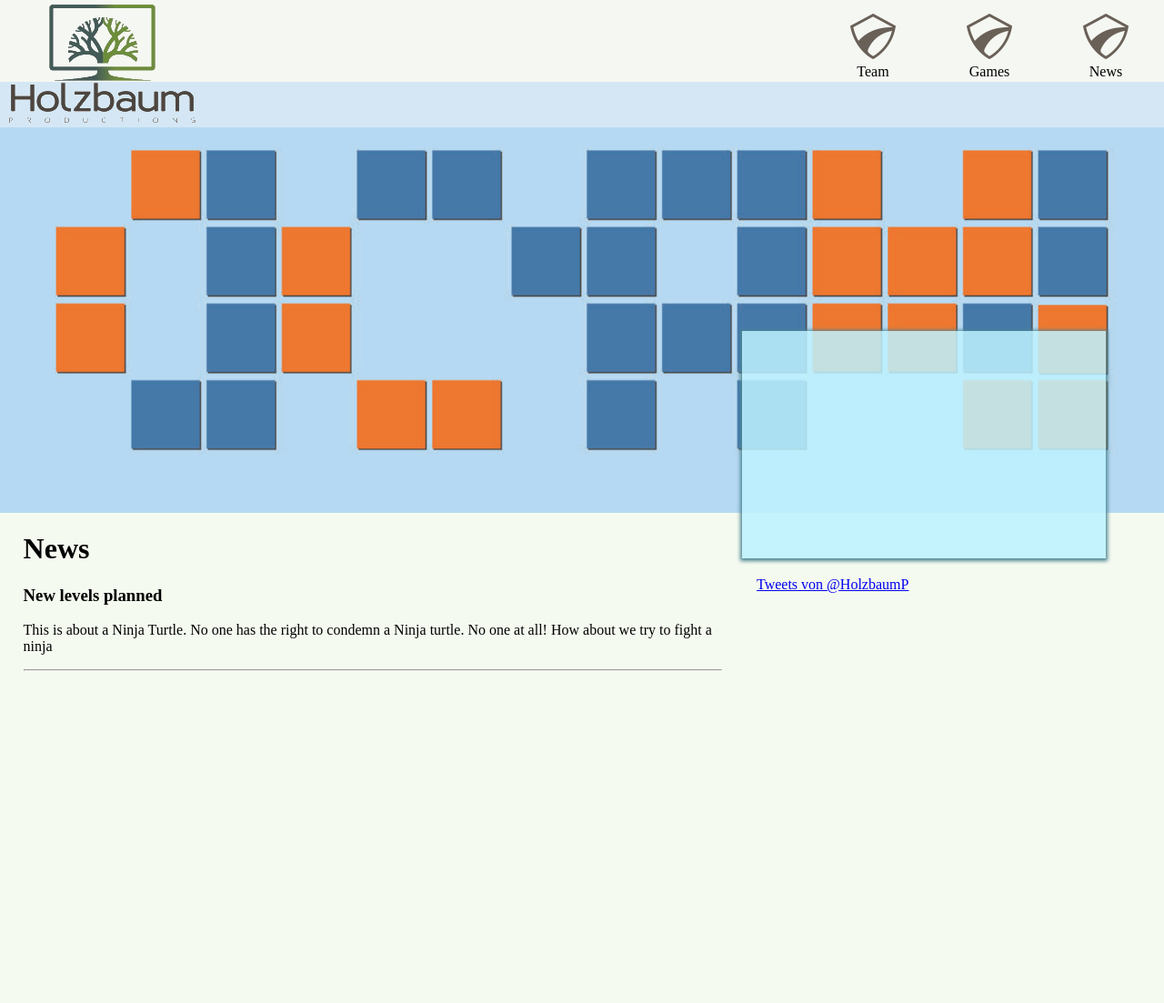
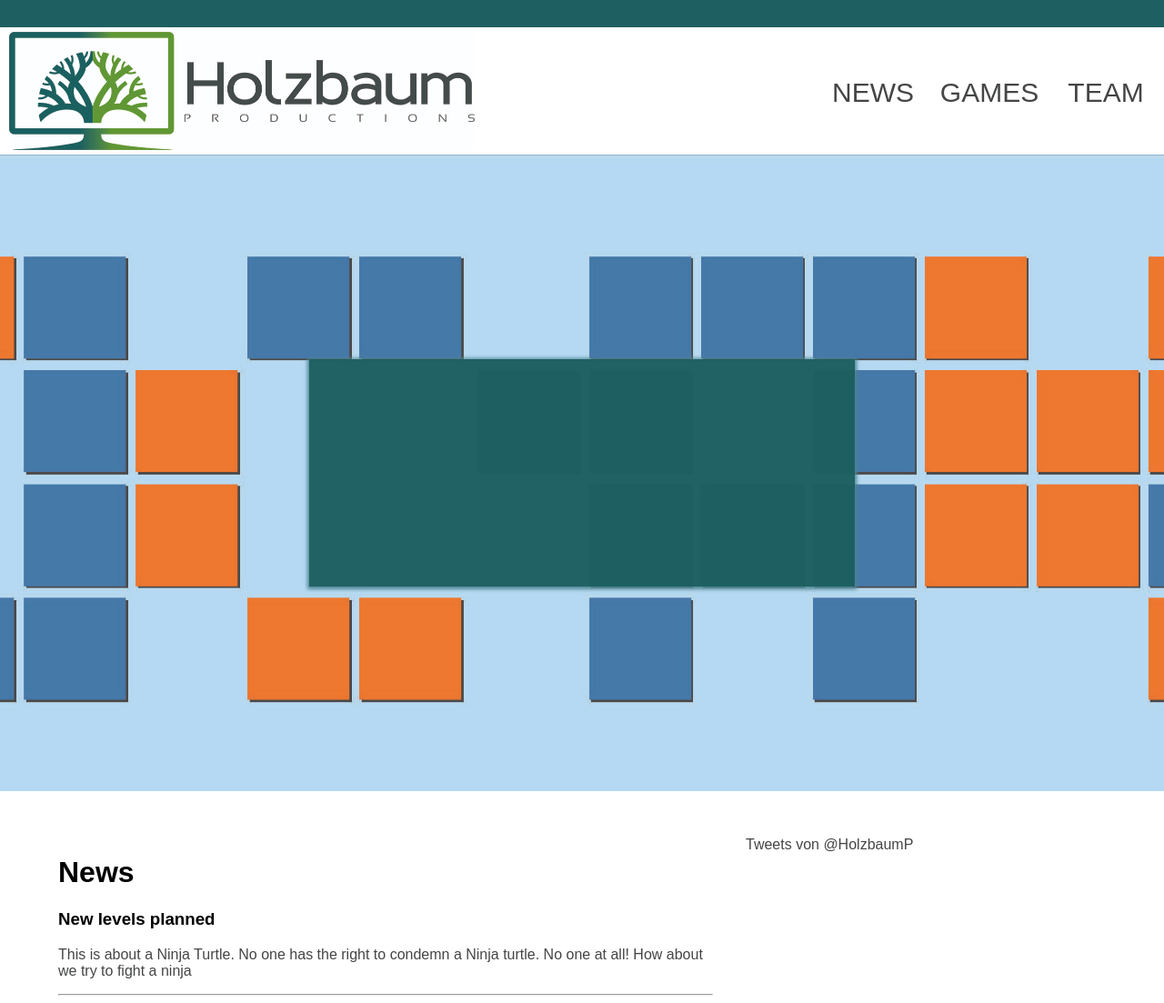
Before and after one commit to fbHolzbaum/PersonalGit2, a PHP site: page /main.html in a window 1280 px wide. Shown: the whole page at 91% size. Before the commit the page ends 738 px from the top, so only its background shows below. Run offline with PHP 8.4, Linux system fonts and the light colour scheme; some libraries are stand-ins or nearby versions.

Commit message:
Resized the whole website and changed images

```diff
--- a/Websites/HolzbaumProductions/CSS/style.css
+++ b/Websites/HolzbaumProductions/CSS/style.css
@@ -1,7 +1,22 @@
 body{
 	border:0px;
 	margin:0px;
-	background-color:rgb(245, 250, 240);
+	background-color:rgb(255, 255, 255);
+	overflow-x:hidden;
+	overflow-y:scroll;
+}
+
+p, h1, h2, h3, a{
+	font-family:"Arial";
+
+}
+
+p, a{
+	color:rgb(68,69,69);
+}
+
+a{
+	text-decoration: none;
 }
 
 img{
@@ -9,66 +24,43 @@ img{
 	width:100%;
 }
 
-#header{
-	top:-50px;
+#topcolor{
+	height:30px;
 	width:100%;
-	height:auto;
-	position:relative;
-	z-index:1;
-	display: table;
-}
-
-#header img{
-	width:100%;
-	height:auto;
-	position:relative
-}
-
-#headerinformation{
-	height:250px;
-	width:400px;
-	top: -200px;
-	float:right;
-	right:5%;
-	position:relative;
-	background-color:rgba(190, 242, 255, 0.85);
-	-webkit-box-shadow: 0px 1px 4px 2px rgba(78,134,148,1);
-	-moz-box-shadow: 0px 1px 4px 2px rgba(78,134,148,1);
-	box-shadow: 0px 1px 4px 2px rgba(78,134,148,1);
-	z-index:4;
+	background-color:rgb(30, 96, 97);
 }
 
 #navigationbar{
 	width:100%;
 	height:140px;
-	background-color:rgba(245, 245, 245, 0.5);
+	background-color:rgba(255, 255, 255, 0.5);
 	z-index:2;
 	position:relative;
+	display:table;
 }
 
-#navigationsection{
+
+.navigationsection{
+	margin-top:auto;
+	margin-bottom:auto;
 	width:10%;
-	height:70%;
+	height:140px;
 	float:right;
-	text-align:center;
 }
 
-#navigationsection img{
-	margin-top:15px;
-	height:50px;
-	width:50px;
-}
 
-#navigationsection p{
+.navigationsection a{
+	display:block;
+	font-size:30px;
 	text-align:center;
 	margin-left:auto;
 	margin-right:auto;
-	margin-top:5px;
+	margin-top:55px;
 }
 
 #logo{
 	height:130px;
-	width:205px;
+	width:512px;
 	margin-top:5px;
 	margin-bottom:5px;
 	margin-left:10px;
@@ -76,14 +68,59 @@ img{
 	float:left;
 }
 
+
+#header{
+	width:100%;
+	height:700px;
+	position:relative;
+	z-index:1;
+	overflow:hidden;
+	text-align:center;
+}
+
+
+#headerimage{
+	width:2400px;
+	height:700px;
+	position:absolute;
+	padding:0;
+	margin-left:-1200px;
+	left:50%;
+}
+
+#headerimage img{
+	width:auto;
+	height:700px;
+	position:relative;
+	display:block;
+	margin: auto auto;
+}
+
+#headerinformation{
+	height:250px;
+	width:600px;
+	top:-475px;
+	display:block;
+	margin-left:auto;
+	margin-right:auto;
+	position:relative;
+	background-color:rgba(30, 96, 97, 0.98);
+	-webkit-box-shadow: 0px 1px 4px 2px rgba(78,134,148,1);
+	-moz-box-shadow: 0px 1px 4px 2px rgba(78,134,148,1);
+	box-shadow: 0px 1px 4px 2px rgba(78,134,148,1);
+	z-index:4;
+}
+
+
+
+
 #mainsection{
-	background-color:rgba(245, 245, 245, 0.5);
 	z-index:0;
-	top: -350px;
 	height:auto;
 	min-height:50px;
-	width:100%;
+	width:1200px;
 	position:relative;
+	margin:auto;
 }
 
 #news{
@@ -98,6 +135,6 @@ img{
 	float:right;
 	margin-right:5%;
 	position:relative;
-	top:120px;
 	width:30%;
+	top:50px;
 }
--- a/Websites/HolzbaumProductions/main.html
+++ b/Websites/HolzbaumProductions/main.html
@@ -3,31 +3,35 @@
 		<link rel="stylesheet" href="css\style.css">
 	</head>
 
+	<header>
+		<div id="topcolor"></div>
+	</header>
+
 	<body>
 		<div id="navigationbar">
 			<div id="logo">
-				<img src="images\main\hplogo.png">
+				<img src="images\main\hplogo.jpg">
 			</div>
-			<div id="navigationsection">
-				<img src="images\main\icon_template.png">
-				<p>News</p>
+			<div class="navigationsection">
+				<a href="">TEAM</a>
 			</div>
-			<div id="navigationsection">
-				<img src="images\main\icon_template.png">
-				<p>Games</p>
+			<div class="navigationsection">
+				<a href="">GAMES</a>
 			</div>
-			<div id="navigationsection">
-				<img src="images\main\icon_template.png">
-				<p>Team</p>
+			<div class="navigationsection">
+				<a href="">NEWS</a>
 			</div>
 		</div>
 		<!--Header-->
 		<div id="header">
-			<img src="images\main\header.jpg"></img>
-			<div id="headerinformation">
+			<div id="headerimage">
+				<img src="images\main\header.jpg"></img>
+				<div id="headerinformation">
 
+				</div>
 			</div>
 		</div>
+
 		<div id="mainsection">
 			<div id="news">
 				<h1>News</h1>
```
Also changed, not shown: Websites/HolzbaumProductions/images/main/HPLogo.jpg, Websites/HolzbaumProductions/images/main/HPLogo.png (deleted), Websites/HolzbaumProductions/images/main/_HPLogo.jpg (added), Websites/HolzbaumProductions/images/main/header.jpg.
